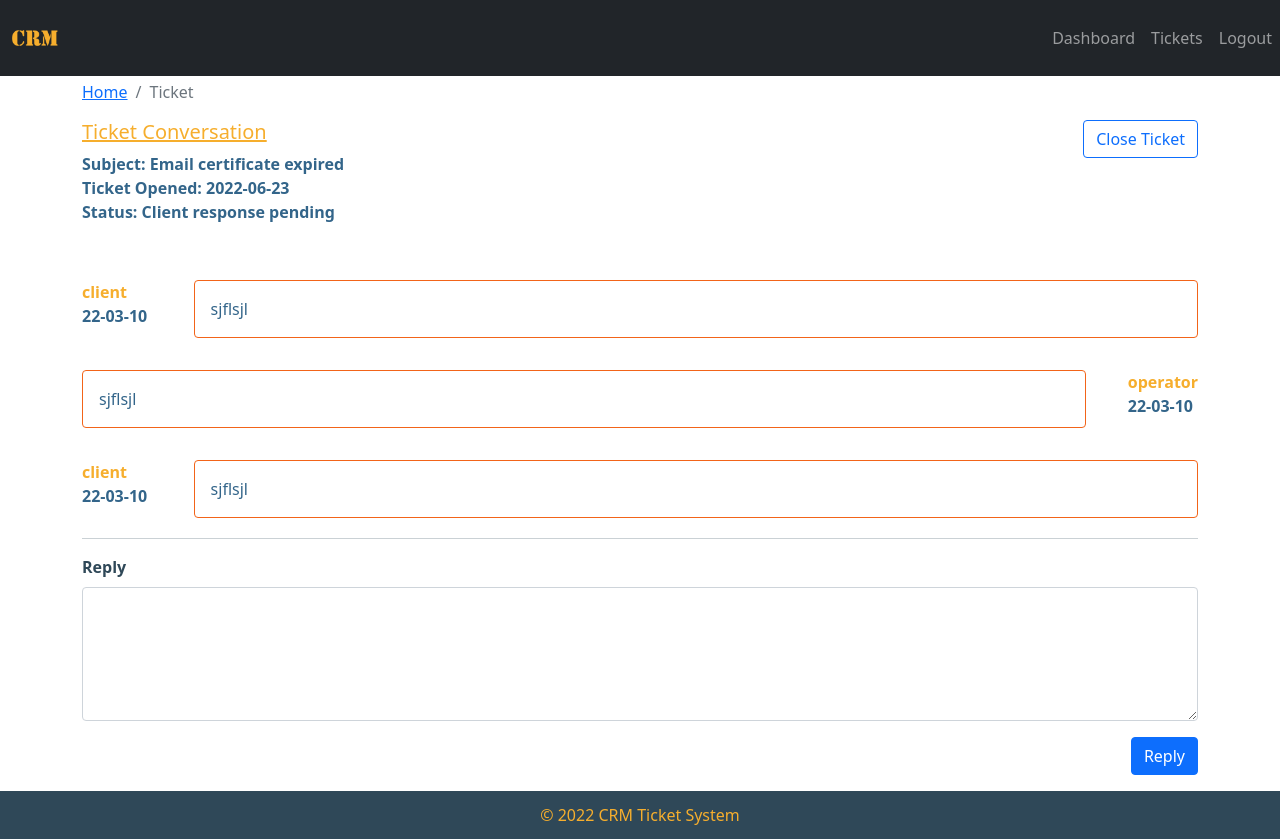
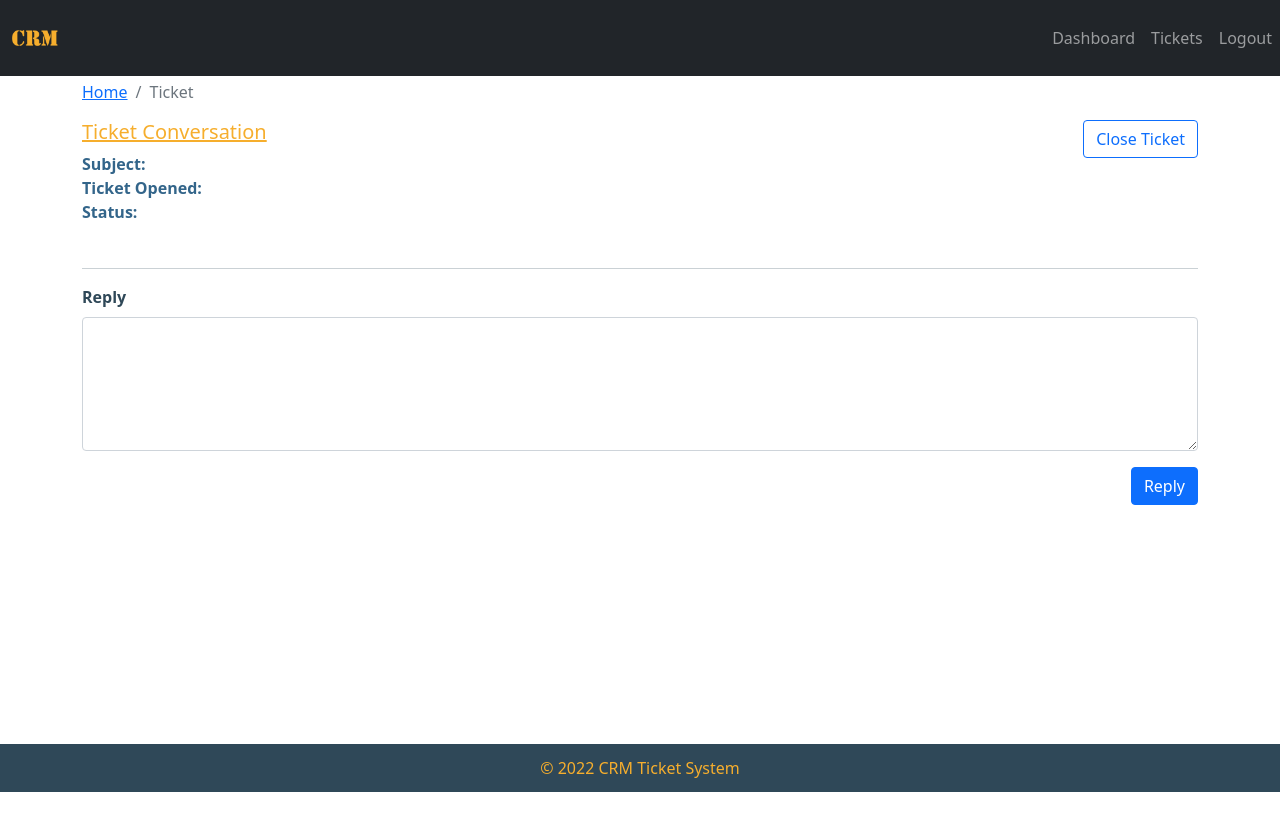
Before and after one commit to Maestro1982/crm-frontend, a React (Create React App) app: page /ticket/1 in a window 1280 px wide. After the commit the page ends 800 px from the top, so only its background shows below. Built offline with nearby package versions, Linux system fonts and the light colour scheme.

Commit message:
fourth commit

```diff
--- a/src/components/private-route/PrivateRoute.js
+++ b/src/components/private-route/PrivateRoute.js
@@ -5,12 +5,15 @@ import DefaultLayout from '../../layout/DefaultLayout';
 const isAuth = true;
 
 const PrivateRoute = ({ children, ...rest }) => {
-  return isAuth ? (
-    <>
-      <DefaultLayout />
-    </>
-  ) : (
-    <Navigate to='/' />
+  return (
+    { ...rest },
+    isAuth ? (
+      <>
+        <DefaultLayout />
+      </>
+    ) : (
+      <Navigate to='/' />
+    )
   );
 };
 
--- a/src/components/ticket-table/TicketTable.js
+++ b/src/components/ticket-table/TicketTable.js
@@ -1,11 +1,12 @@
 import React from 'react';
 import { Table } from 'react-bootstrap';
 import PropTypes from 'prop-types';
+import { Link } from 'react-router-dom';
 
 const TicketTable = ({ tickets }) => {
   if (tickets.length)
     return (
-      <Table striped bordered hover>
+      <Table bordered hover>
         <thead>
           <tr>
             <th>#</th>
@@ -19,7 +20,9 @@ const TicketTable = ({ tickets }) => {
             tickets.map((row) => (
               <tr key={row.id}>
                 <td>{row.id}</td>
-                <td>{row.subject}</td>
+                <td style={{ paddingTop: '9px' }}>
+                  <Link to={`/ticket/${row.id}`}>{row.subject}</Link>
+                </td>
                 <td>{row.status}</td>
                 <td>{row.addedAt}</td>
               </tr>
--- a/src/pages/dashboard/DashboardPage.js
+++ b/src/pages/dashboard/DashboardPage.js
@@ -3,6 +3,7 @@ import { Container, Col, Row, Button } from 'react-bootstrap';
 import TicketTable from '../../components/ticket-table/TicketTable';
 import tickets from '../../assets/data/dummy-tickets.json';
 import BreadcrumbBootstrap from '../../components/breadcrumb/BreadcrumbBootstrap';
+import { Link } from 'react-router-dom';
 
 const DashboardPage = () => {
   return (
@@ -14,6 +15,7 @@ const DashboardPage = () => {
       </Row>
       <Row>
         <Col className='text-center mt-3 mb-2'>
+          <Link to='/add-ticket'>
             <Button
               style={{
                 fontSize: '1rem',
@@ -22,6 +24,7 @@ const DashboardPage = () => {
             >
               Add New Ticket
             </Button>
+          </Link>
         </Col>
       </Row>
       <Row>
--- a/src/pages/ticket-list/TicketListPage.js
+++ b/src/pages/ticket-list/TicketListPage.js
@@ -4,6 +4,7 @@ import BreadcrumbBootstrap from '../../components/breadcrumb/BreadcrumbBootstrap
 import SearchForm from '../../components/search-form/SearchForm';
 import TicketTable from '../../components/ticket-table/TicketTable';
 import tickets from '../../assets/data/dummy-tickets.json';
+import { Link } from 'react-router-dom';
 
 const TicketListPage = () => {
   const [str, setStr] = useState('');
@@ -34,7 +35,9 @@ const TicketListPage = () => {
       </Row>
       <Row className='mt-4'>
         <Col>
-          <Button variant='primary'>Add New Ticket</Button>
+          <Link to='/add-ticket'>
+            <Button variant='primary'>Add New Ticket</Button>
+          </Link>
         </Col>
         <Col className='text-end'>
           <SearchForm handleOnChange={handleOnChange} str={str} />
--- a/src/pages/ticket/TicketPage.js
+++ b/src/pages/ticket/TicketPage.js
@@ -5,14 +5,24 @@ import tickets from '../../assets/data/dummy-tickets.json';
 import './ticketPage.css';
 import MessageHistory from '../../components/message-history/MessageHistory';
 import UpdateTicket from '../../components/update-ticket/UpdateTicket';
+import { useParams } from 'react-router-dom';
 
-const ticket = tickets[0];
+//const ticket = tickets[0];
 
 const TicketPage = () => {
+  const { id } = useParams();
   const [message, setMessage] = useState('');
+  const [ticket, setTicket] = useState('');
 
   /* This will run everytime there's a change in the message */
-  useEffect(() => {}, [message]);
+  useEffect(() => {
+    for (let i = 0; i < tickets.length; i++) {
+      if (tickets[i].id === id) {
+        console.log(setTicket(tickets[i]));
+        continue;
+      }
+    }
+  }, [message, id]);
 
   const handleOnChange = (e) => {
     setMessage(e.target.value);
@@ -42,7 +52,7 @@ const TicketPage = () => {
       </Row>
       <Row className='mt-4'>
         <Col>
-          <MessageHistory message={ticket.history} />
+          {ticket.history && <MessageHistory message={ticket.history} />}
         </Col>
       </Row>
       <hr className='horizontal-line' />
```
Lines whose indentation alone changed are shown as unchanged.
